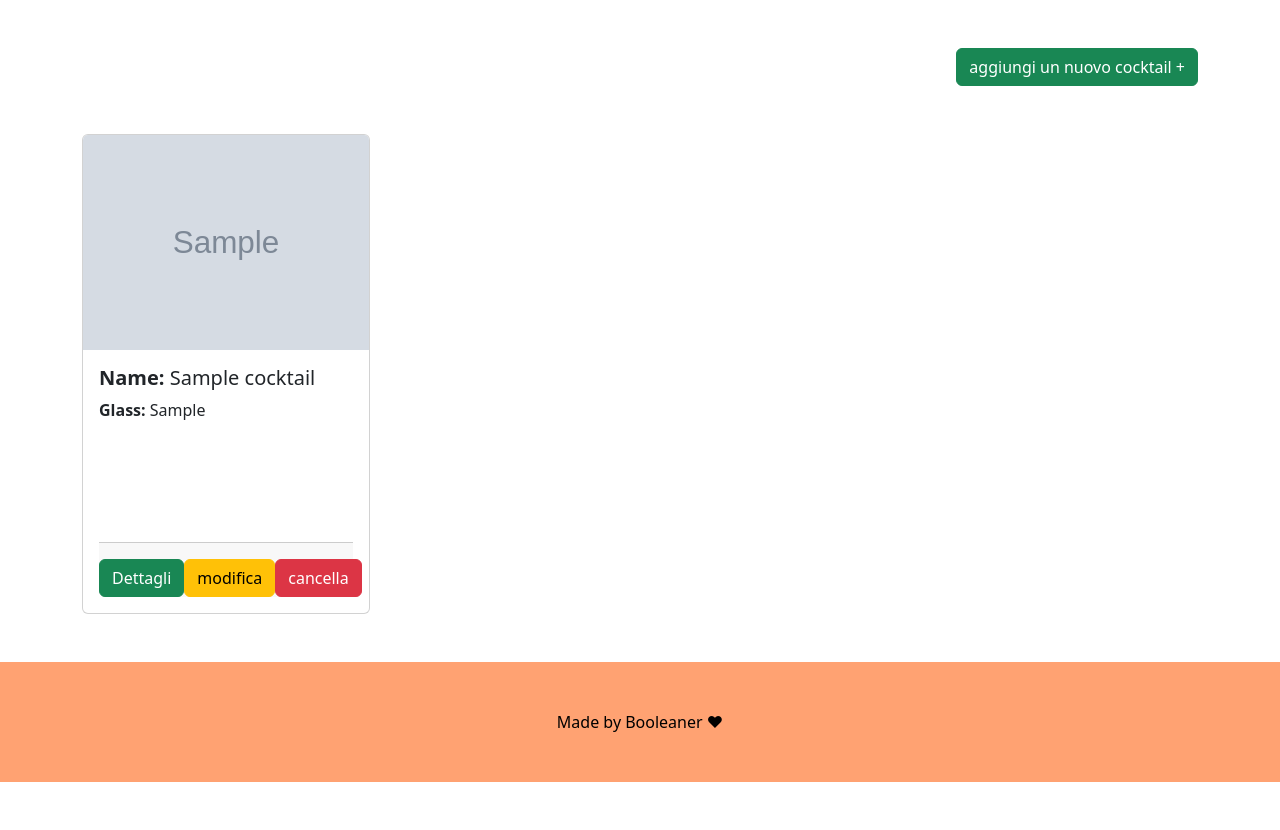
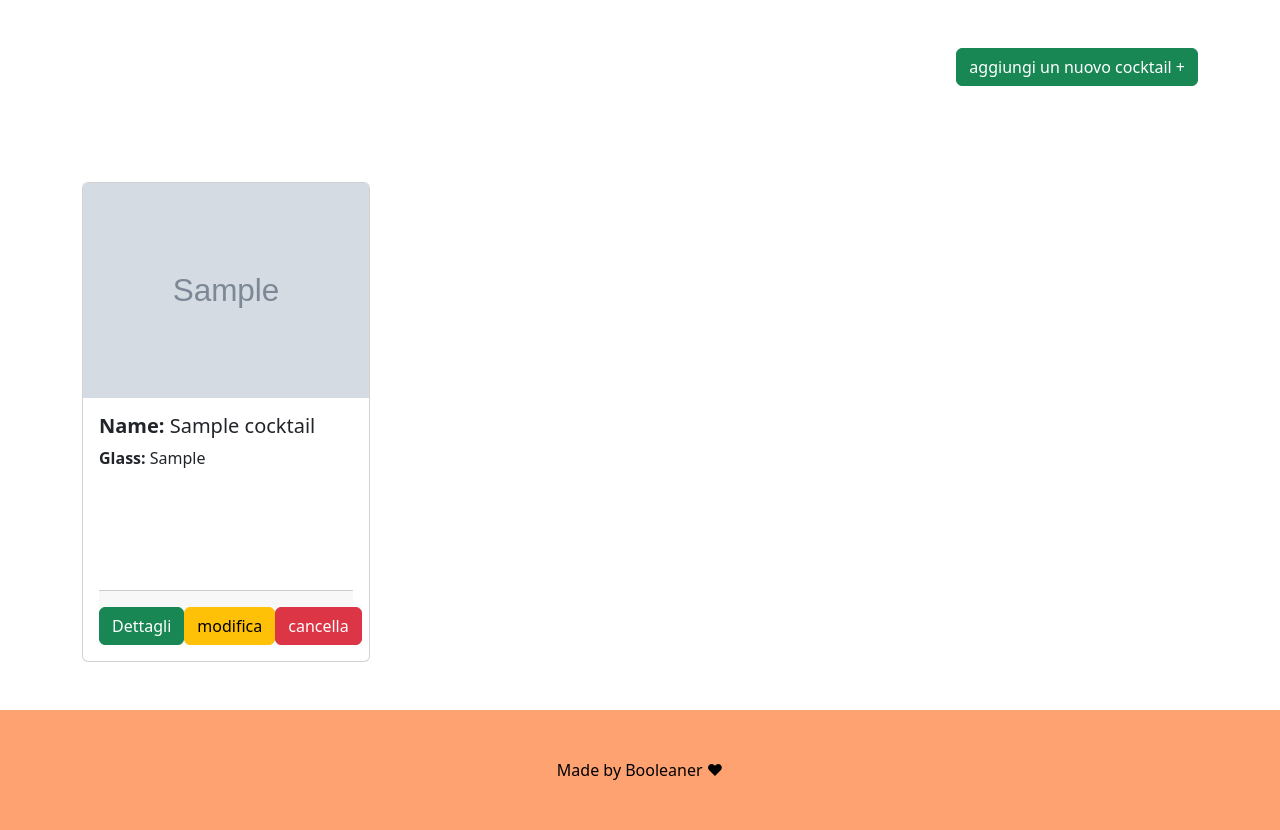
Before and after one commit to FedericoPiazzolla/laravel-git-merge, a Laravel app: page /cocktails in a window 1280 px wide. Shown: the part 120-950 px from the top of the page. Before the commit the page ends 902 px from the top, so only its background shows below. Run offline with Laravel 9, Linux system fonts and the light colour scheme; tables that the repository leaves empty hold one stand-in row (values such as "Sample post"); grey boxes marked "Sample" are stand-in pictures; style sheets or scripts are compiled from the project's sources; parts of the project's set-up code (start-up, migrations or seed data) failed here and were passed over.

Commit message:
add: gutter on row index

```diff
--- a/resources/views/cocktails/index.blade.php
+++ b/resources/views/cocktails/index.blade.php
@@ -6,7 +6,7 @@
             <a class="btn btn-success" href="{{route('cocktails.create')}}">aggiungi un nuovo cocktail +</a>
         </div>
 
-        <div class="row row-col-4 gap-3 align-item-center my-5">
+        <div class="row row-col-4 g-5 align-item-center my-5">
 
             @foreach ($cocktails as $cocktail)
 
```
